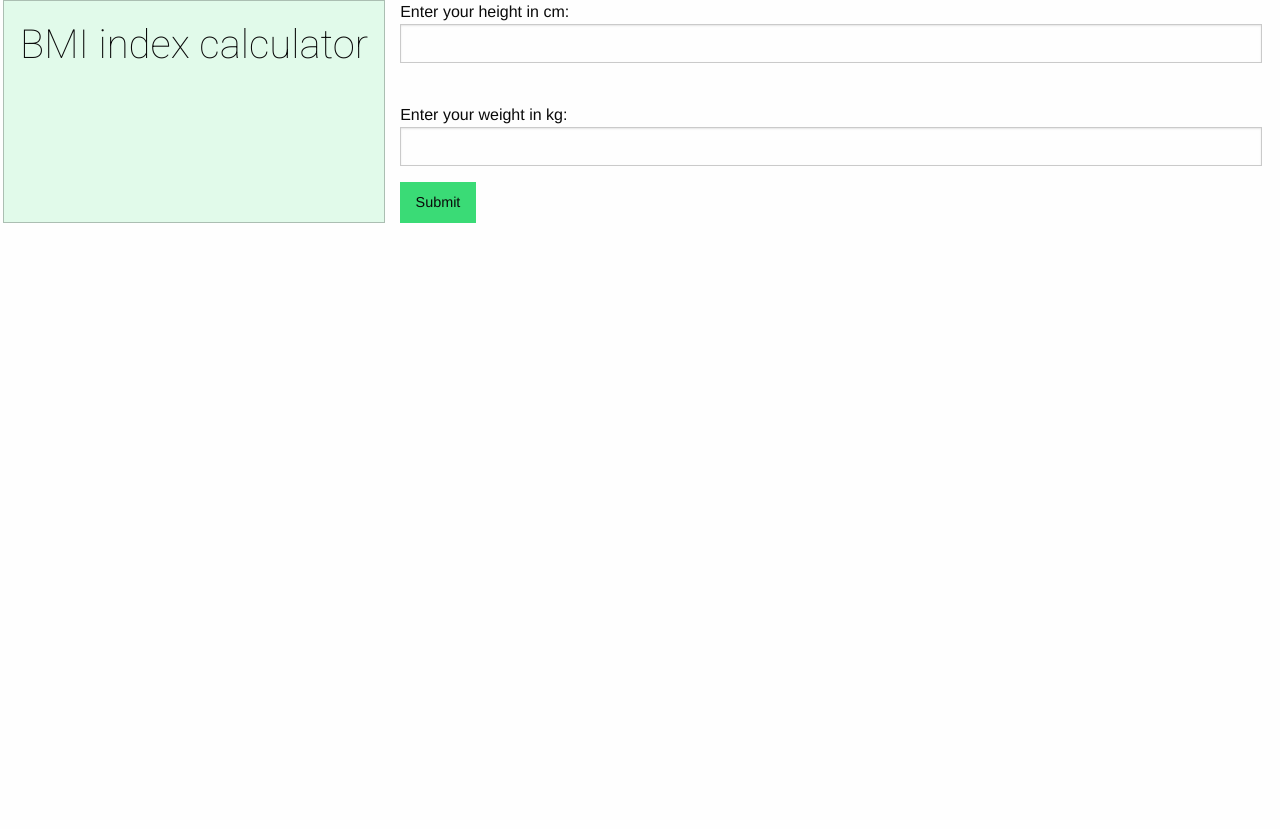
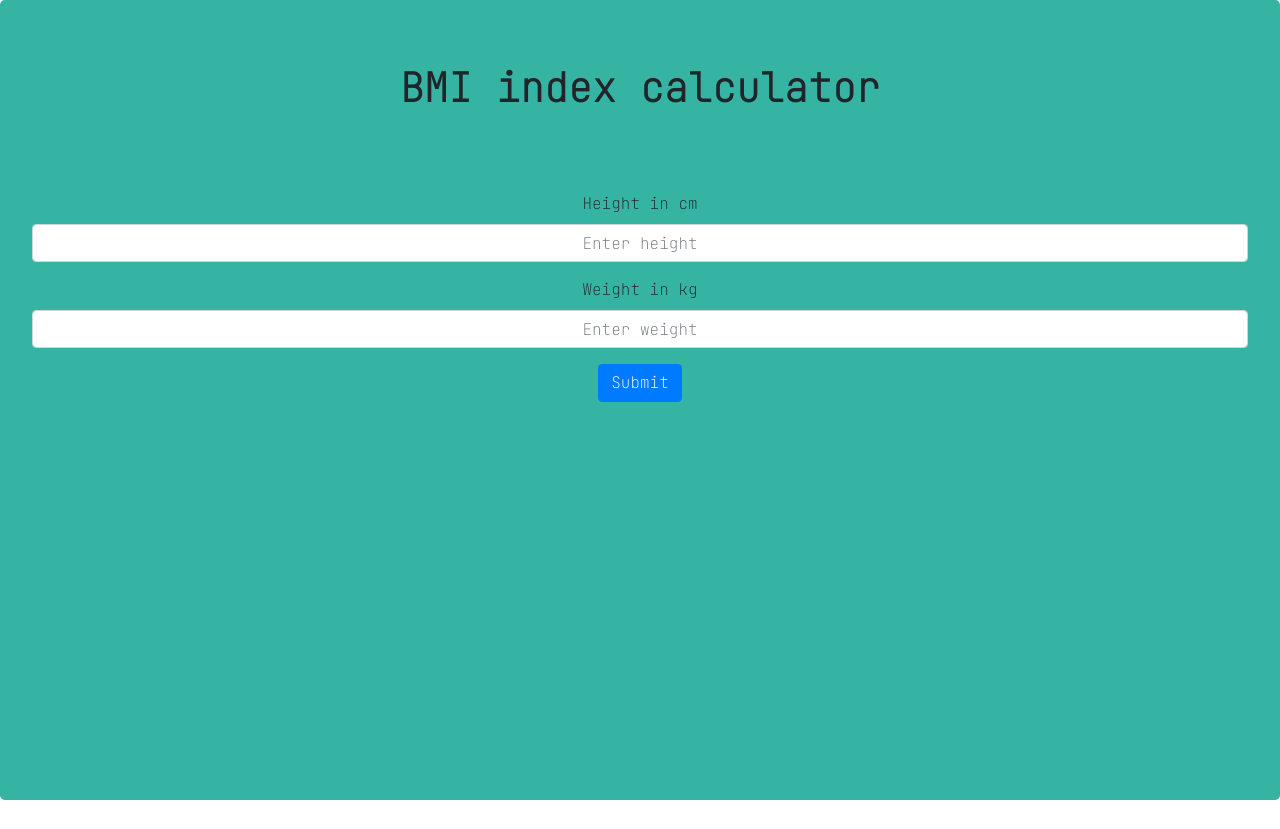
Before and after one commit to denisjovic/bmi_calculator, a Flask app: page / in a window 1280 px wide. Shown: the top 829 px of the page. Before the commit the page ends 223 px from the top, so only its background shows below. Run offline with Flask 2, Linux system fonts and the light colour scheme; some libraries are stand-ins or nearby versions.

Commit message:
Improve styling

```diff
--- a/app.py
+++ b/app.py
@@ -10,8 +10,15 @@ def index():
     status = ''
     if request.method == 'POST':
         height = request.form.get('height')
-        mass = request.form.get('weight')
+        print(type(height))
+        print(height)
+        print("#######")
+        mass = request.form.get('mass')
+        print(type(mass))
+        print(mass)
+
         bmi = round(int(mass) / ((int(height) / 100) ** 2),1)
+        print(bmi)
         if 18.5 < bmi < 24.5:
             status = 'Healthy'
         elif bmi < 18.5:
@@ -23,4 +30,4 @@ def index():
     return render_template('index.html', bmi=bmi, status=status)
 
 
-app.run()
+app.run(debug=True)
--- a/static/style.css
+++ b/static/style.css
@@ -1,7 +1,5 @@
-h2{
-    text-align: center !important;
-    font-weight: 300;
-    font-family: 'Roboto', sans-serif !important;
+body {
+    font-family: 'JetBrains Mono', monospace !important;
 }
 
 .flx {
@@ -12,6 +10,33 @@ h2{
 p {
     text-align: center;
 }
-button {
+form, input {
     margin: 0 auto;
+    text-align: center;
 }
+
+.jumbotron > h1 {
+    text-align: center;
+    margin-bottom: 10vh;
+}
+
+.jumbotron  {
+    background-size: cover;
+    background-color: #36b4a3 !important;
+    height: 100vh;
+    width: 100%;
+}
+
+.navbar {
+    margin-bottom: 0px;
+}
+
+#alert {
+    margin-top: 40px;
+    text-align: center;
+}
+
+#footer {
+    text-align: center;
+    height: 100%;
+}
--- a/templates/index.html
+++ b/templates/index.html
@@ -1,36 +1,37 @@
-<!DOCTYPE html>
-<html lang="en">
-<head>
-    <link rel="stylesheet" href="https://cdnjs.cloudflare.com/ajax/libs/foundation/6.6.3/css/foundation.min.css" integrity="sha512-dMUQinc1gbNb95AFtKtP4q/g56T8r9oDxlWy0hrHyzfUbMq/vQztAqaR/FDY/bY0R1Ikc30aq94jyQH2Ix++ug==" crossorigin="anonymous" />    <link rel="stylesheet" href="{{ url_for('static', filename='style.css')}}">
-    <link rel="stylesheet" href="{{ url_for('static', filename='style.css')}}">
-    <link rel="preconnect" href="https://fonts.gstatic.com">
-<link href="https://fonts.googleapis.com/css2?family=Roboto:wght@100&display=swap" rel="stylesheet">
-    <meta charset="UTF-8">
-    <meta name="viewport" content="width=device-width, initial-scale=1.0">
-    <title>BMI calculator</title>
-</head>
-<body>
-    <div class="flx">
-    <div class="callout success">
-        <h2>BMI index calculator</h2>
-    </div>
-    <form action="/" method="POST">
-        <div class='grid-container'>
-            <div class='grid-x grid padding-x'>
-                Enter your height in cm:<br>
-                <input type="text" name="height"/><br>
-                Enter your weight in kg:
-                <input type="text" name="weight"/><br><br>
-                <button class="success button" type="submit">Submit</button>
+{% extends "layout.html" %}
+
+{% block content %}
+
+<div class="jumbotron">
+    <h1><b>BMI index calculator</b></h1>
+    <div class="container-full-bg">
+        <form action="/" method="POST">
+            <div class="form-group">
+                <label for="height">Height in cm</label>
+                <input type="text" name="height" class="form-control" placeholder="Enter height" required />
             </div>
-        </div>
-    </form>
-    {% if bmi %}
-    <div class="callout primary">
-        <h2>Your BMI is: {{ bmi }} which is considered {{ status }}</h2>
+            <div class="form-group">
+                <label for="mass">Weight in kg</label>
+                <input type="text" name="mass" class="form-control" placeholder="Enter weight" required />
+            </div>
+
+            <button type="submit" class="btn btn-primary">Submit</button>
+        </form>
     </div>
 
-    {% endif %}
-    </div>
-</body>
-</html>
+    {% if bmi %}
+
+    <div id="alert" class="alert alert-primary animate__bounceIn" role="alert">
+        Your BMI is: {{ bmi }} which is considered {{ status }} </div>
+</div>
+
+{% endif %}
+</div>
+<div class="footer" id="footer">created with
+    <img src="https://img.icons8.com/ios-filled/50/000000/coffee.png" alt="coffee"/> by
+    <a href="https://www.linkedin.com/in/denisjovic/"> denisjovic</a>
+</div>
+</div>
+
+
+{% endblock %}
--- /dev/null
+++ b/templates/layout.html
@@ -0,0 +1,23 @@
+<!DOCTYPE html>
+<html lang="en">
+
+<head>
+    <link rel="stylesheet" href="{{ url_for('static', filename='style.css')}}">
+    <link rel="preconnect" href="https://fonts.gstatic.com">
+    <link href="https://fonts.googleapis.com/css2?family=JetBrains+Mono:wght@100&display=swap" rel="stylesheet">    <link rel="stylesheet" href="https://stackpath.bootstrapcdn.com/bootstrap/4.5.2/css/bootstrap.min.css">
+    <link rel="stylesheet" href="https://cdnjs.cloudflare.com/ajax/libs/animate.css/4.1.1/animate.min.css"
+  />
+    <meta charset="UTF-8">
+    <meta name="viewport" content="width=device-width, initial-scale=1.0">
+    <title>BMI calculator</title>
+</head>
+
+<body>
+
+    {% block content %}
+
+    {% endblock %}
+
+
+</body>
+</html>
```
